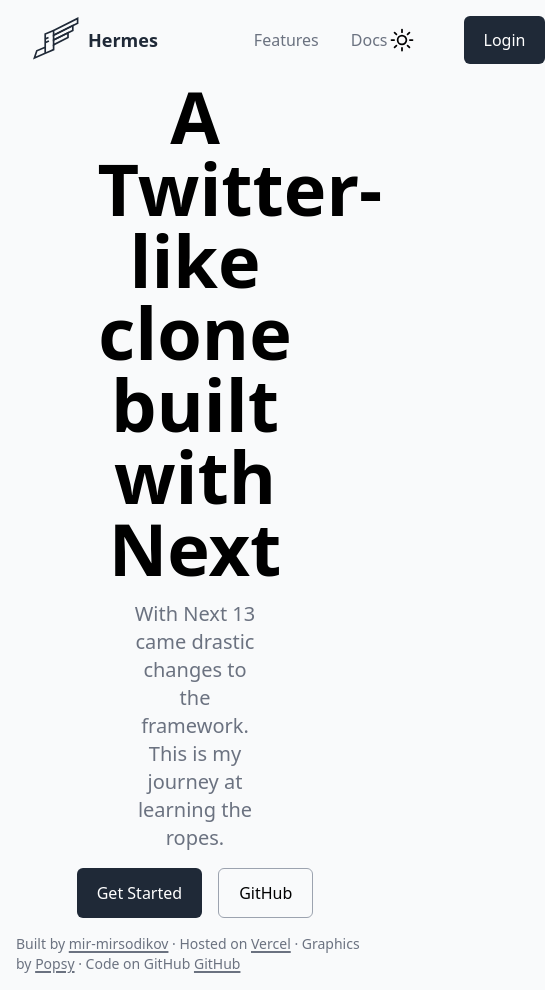
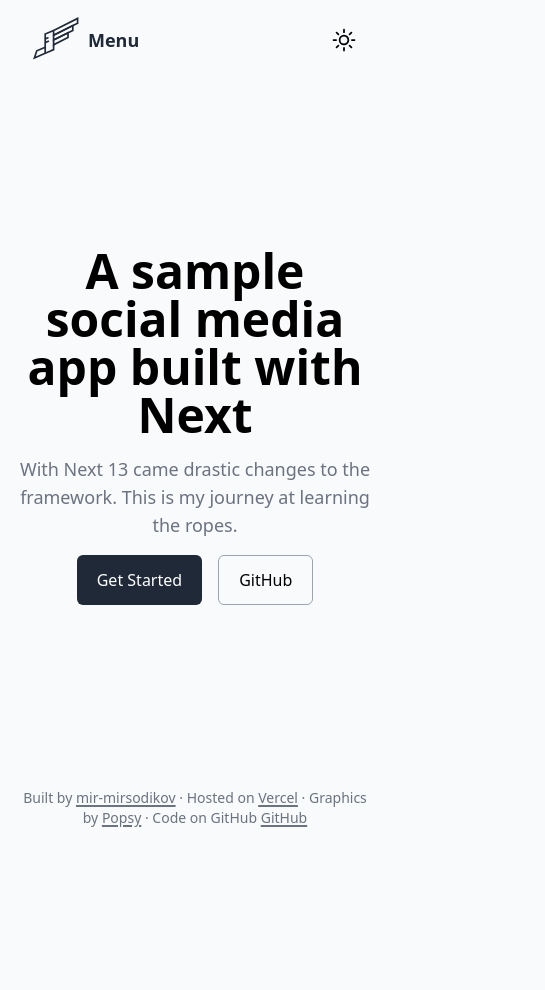
Before and after one commit to mir-mirsodikov/hermes-application-client-next, a Next.js app: page / in a window 390 px wide. Shown: the whole page, 545 px wide, since content can reach past the window. After the commit the page ends 844 px from the top, so only its background shows below. Built offline with nearby package versions, Linux system fonts and the light colour scheme.

Commit message:
Made the site more mobile friendly by adding a mobile nav bar

```diff
--- a/app/page.tsx
+++ b/app/page.tsx
@@ -2,11 +2,11 @@ import { Button } from '@/components/ui/button';
 
 export default function Home() {
   return (
-    <div>
-      <h1 className="text-center text-7xl font-semibold w-1/2 m-auto dark:text-gray-100">
-        A Twitter-like clone built with Next
+    <div className='mx-4 md:mx-0'>
+      <h1 className="text-center lg:text-7xl md:text-6xl text-5xl font-semibold xl:w-1/2 lg:w-2/3 md:w-4/5 m-auto dark:text-gray-100">
+        A sample social media app built with Next
       </h1>
-      <p className="text-center text-xl mt-4 w-1/3 m-auto text-gray-500 dark:text-gray-400">
+      <p className="text-center lg:text-xl text-lg mt-4 xl:w-1/3 lg:w-1/2 md:w-2/3 m-auto text-gray-500 dark:text-gray-400">
         With Next 13 came drastic changes to the framework. This is my journey
         at learning the ropes.
       </p>
--- a/components/footer.tsx
+++ b/components/footer.tsx
@@ -1,6 +1,6 @@
 export function Footer() {
   return (
-    <footer className='flex p-4 justify-center'>
+    <footer className='p-4 text-center'>
       <p className='text-gray-500 dark:text-gray-400 text-sm'>
         Built by <a href='https://github.com/mir-mirsodikov' className='underline underline-offset-2 decoration-2'>mir-mirsodikov</a> &middot;{' '}
         Hosted on <a href='https://vercel.com' className='underline underline-offset-2 decoration-2'>Vercel</a> &middot;{' '}
--- a/components/icons.tsx
+++ b/components/icons.tsx
@@ -1,3 +1,8 @@
+interface IconProps {
+  className?: string;
+  onClick?: () => void;
+}
+
 export function HermesLogo() {
   return (
     <svg
@@ -6,9 +11,9 @@ export function HermesLogo() {
       xmlns="http://www.w3.org/2000/svg"
       className="w-12 h-12 dark:stroke-gray-100 stroke-gray-800"
     >
-      <path d="M9 6V8L19 3V1L9 6Z"  strokeWidth="0.7" />
-      <path d="M9 8V10L17 6V4L9 8Z"  strokeWidth="0.7" />
-      <path d="M9 10V12L15 9V7L9 10Z"  strokeWidth="0.7" />
+      <path d="M9 6V8L19 3V1L9 6Z" strokeWidth="0.7" />
+      <path d="M9 8V10L17 6V4L9 8Z" strokeWidth="0.7" />
+      <path d="M9 10V12L15 9V7L9 10Z" strokeWidth="0.7" />
       <path
         d="M9 6L5.5 7.5V13M5.5 15.5C6.86683 14.9142 7.63316 14.5858 9 14V12M5.5 15.5V13M5.5 15.5L1 17.5L2 14.5L5.5 13"
         strokeWidth="0.7"
@@ -58,3 +63,25 @@ export function Sun() {
     </svg>
   );
 }
+
+export function CloseIcon({
+  onClick,
+}: IconProps) {
+  return (
+    <svg
+      xmlns="http://www.w3.org/2000/svg"
+      fill="none"
+      viewBox="0 0 24 24"
+      strokeWidth={1.5}
+      stroke="currentColor"
+      className="w-8 h-8 stroke-primary-dark dark:stroke-primary-light"
+      onClick={onClick}
+    >
+      <path
+        strokeLinecap="round"
+        strokeLinejoin="round"
+        d="M6 18L18 6M6 6l12 12"
+      />
+    </svg>
+  );
+}
--- a/components/nav-bar.tsx
+++ b/components/nav-bar.tsx
@@ -1,8 +1,8 @@
 'use client';
 
 import Link from 'next/link';
-import { useContext, useState } from 'react';
-import { HermesLogo, Moon, Sun } from './icons';
+import { useState } from 'react';
+import { CloseIcon, HermesLogo, Moon, Sun } from './icons';
 import { Button } from './ui/button';
 
 interface NavigationBarProps {
@@ -22,15 +22,21 @@ export function NavigationBar({ updateTheme, isDarkMode }: NavigationBarProps) {
     },
   ];
 
+  const [isDropdownOpen, setIsDropdownOpen] = useState(false);
+
+  const onClose = () => {
+    setIsDropdownOpen(false);
+  };
+
   return (
     <div className="flex justify-between h-20 items-center">
-      <div className="flex">
-        <Link
-          href={'/'}
-          className="flex flex-row space-x-2 items-center mr-24"
-        >
+      {/* desktop navigation */}
+      <div className="md:flex hidden">
+        <Link href={'/'} className="flex flex-row space-x-2 items-center mr-24">
           <HermesLogo />
-          <p className="font-semibold text-gray-800 dark:text-slate-100 text-lg">Hermes</p>
+          <p className="font-semibold text-gray-800 dark:text-slate-100 text-lg">
+            Hermes
+          </p>
         </Link>
         <div className="flex items-center space-x-8">
           {routes.map((route) => (
@@ -44,9 +50,40 @@ export function NavigationBar({ updateTheme, isDarkMode }: NavigationBarProps) {
           ))}
         </div>
       </div>
+
+      {/* mobile navigation */}
+      <div
+        className="flex items-center md:hidden"
+        onClick={() => setIsDropdownOpen(!isDropdownOpen)}
+      >
+        <HermesLogo />
+        <p className="text-primary-dark dark:text-primary-light font-semibold text-lg ml-2">
+          Menu
+        </p>
+      </div>
+      {isDropdownOpen && (
+        <div className="fixed bg-primary-light dark:bg-primary-dark inset-0 p-4 text-primary-dark dark:text-primary-light z-50 flex justify-center items-center">
+          <div className="absolute top-10 right-10">
+            <CloseIcon onClick={onClose} />
+          </div>
+          <ul className="w-2/3">
+            {routes.map((route) => (
+              <li key={route.name} className="text-2xl mb-10">
+                <Link href={route.href}>{route.name}</Link>
+                <hr className="border border-slate-300 w-full" />
+              </li>
+            ))}
+
+            <Link href={'/login'}>
+              <Button text="Login" type="primary" className='w-full' />
+            </Link>
+          </ul>
+        </div>
+      )}
+
       <div className="flex items-center">
         <div
-          className="mr-12 cursor-pointer"
+          className="md:mr-12 cursor-pointer"
           onClick={() => {
             updateTheme();
           }}
@@ -54,9 +91,7 @@ export function NavigationBar({ updateTheme, isDarkMode }: NavigationBarProps) {
           {isDarkMode ? <Moon /> : <Sun />}
         </div>
 
-        <Link
-          href={'/login'}
-        >
+        <Link href={'/login'} className="hidden md:flex">
           <Button text="Login" type="primary" />
         </Link>
       </div>
--- a/components/ui/button.tsx
+++ b/components/ui/button.tsx
@@ -2,8 +2,9 @@ interface ButtonProps {
   text: string;
   onClick?: () => void;
   type: 'primary' | 'secondary';
+  className?: string;
 }
-export function Button({ text, onClick, type }: ButtonProps) {
+export function Button({ text, onClick, type, className }: ButtonProps) {
   let buttonClass =
     'transition ease-in-out duration-300 px-5 py-3 rounded-md font-medium ';
 
@@ -18,6 +19,8 @@ export function Button({ text, onClick, type }: ButtonProps) {
       break;
   }
 
+  buttonClass += ' ' + (className ?? '');
+
   return (
     <button className={buttonClass} onClick={onClick}>
       {text}
```
